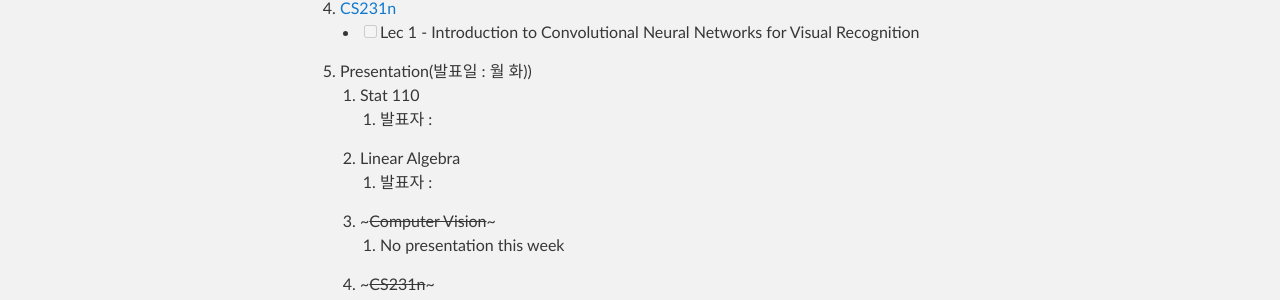
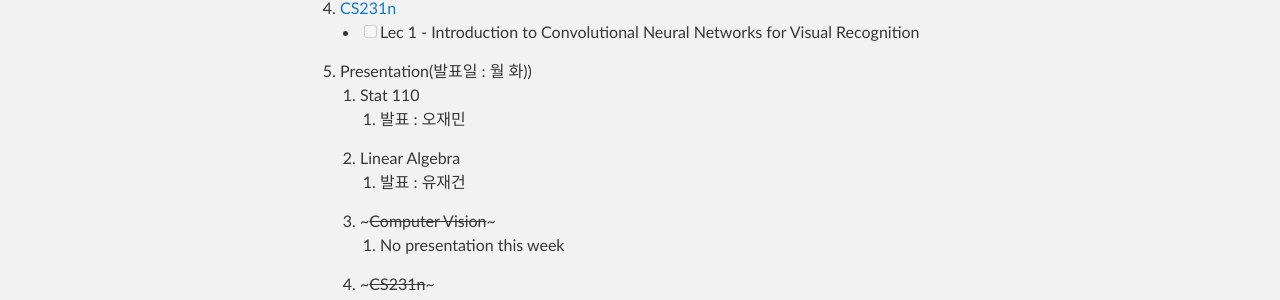
Before and after one commit to pages-themes/slate, a Jekyll site: the page built from docs/sprint1/week1.md, in a window 1280 px wide. Shown: the part 713-1013 px from the top of the page. Built offline with Jekyll 4.4.1, drawn with Linux system fonts in a browser that asks for light colours; our own code applies the rules of GitHub Pages for plain Markdown files.

Commit message:
Set presentors

```diff
--- a/docs/sprint1/week1.md
+++ b/docs/sprint1/week1.md
@@ -21,9 +21,9 @@
 <br>
 5. Presentation(발표일 : 월 화))
     1. Stat 110
-        1. 발표자 :
+        1. 발표 : 오재민
     2. Linear Algebra
-        1. 발표자 :
+        1. 발표 : 유재건
     3. ~~~Computer Vision~~~
         1. No presentation this week
     4. ~~~CS231n~~~
```
